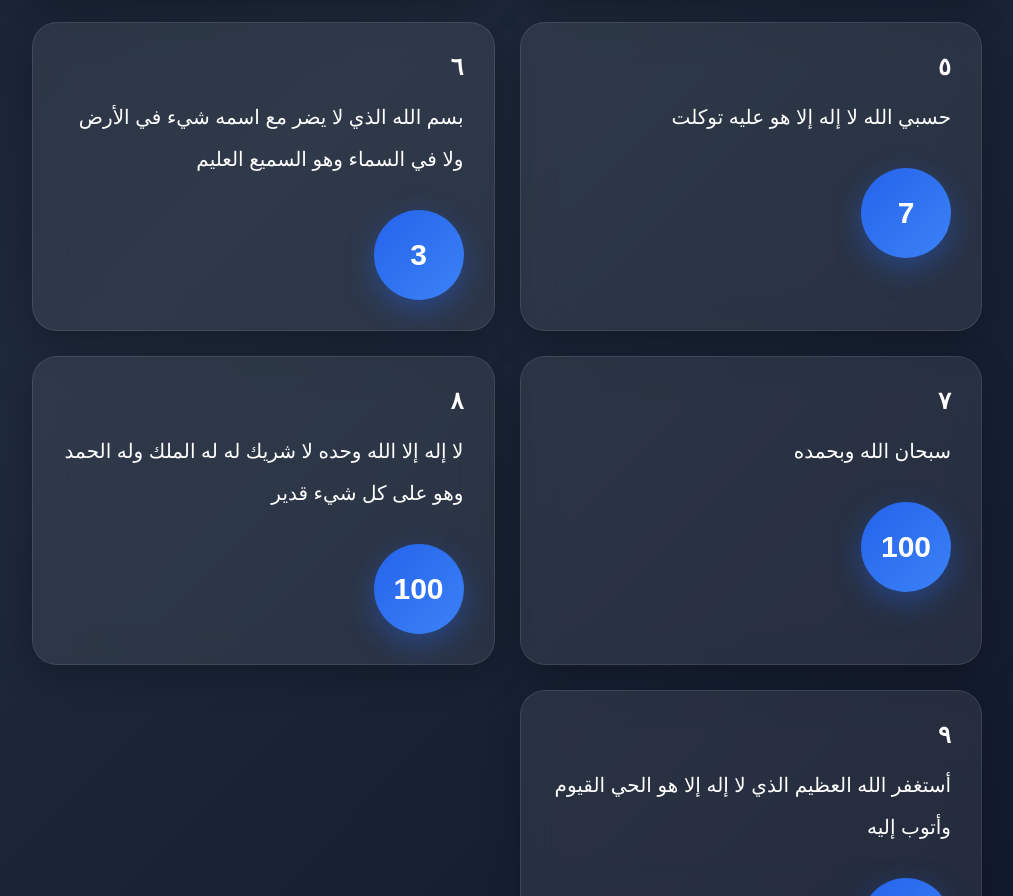
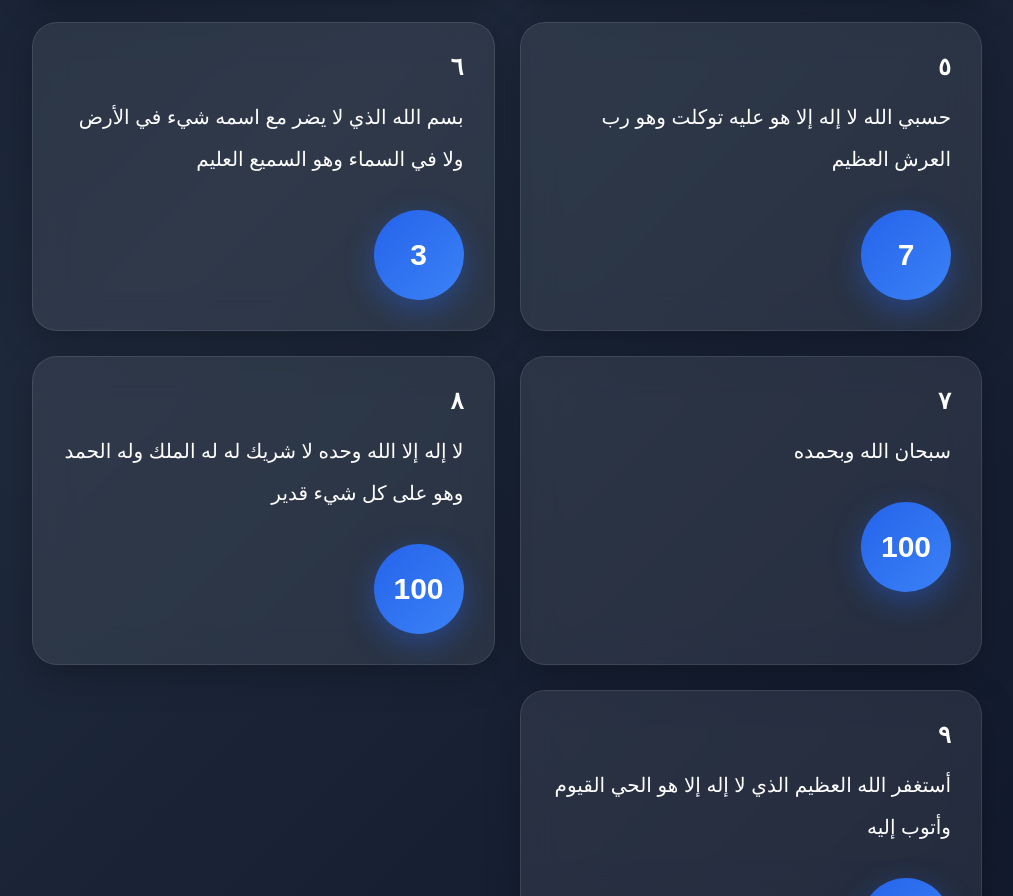
Before and after one commit to teachtribe/AZKAR, a plain HTML site: page b.html in a window 1280 px wide. Shown: the part 1223-2119 px from the top of the page, without its empty margins (133-1146 px from the left). Drawn offline with Linux system fonts and the light colour scheme.

Commit message:
Update b.html

```diff
--- a/b.html
+++ b/b.html
@@ -71,7 +71,7 @@
 
     <div class="card">
         <h2>٥</h2>
-        <p class="zekr">حسبي الله لا إله إلا هو عليه توكلت</p>
+        <p class="zekr">حسبي الله لا إله إلا هو عليه توكلت وهو رب العرش العظيم</p>
         <button class="counter" data-count="7">7</button>
     </div>
 
```
